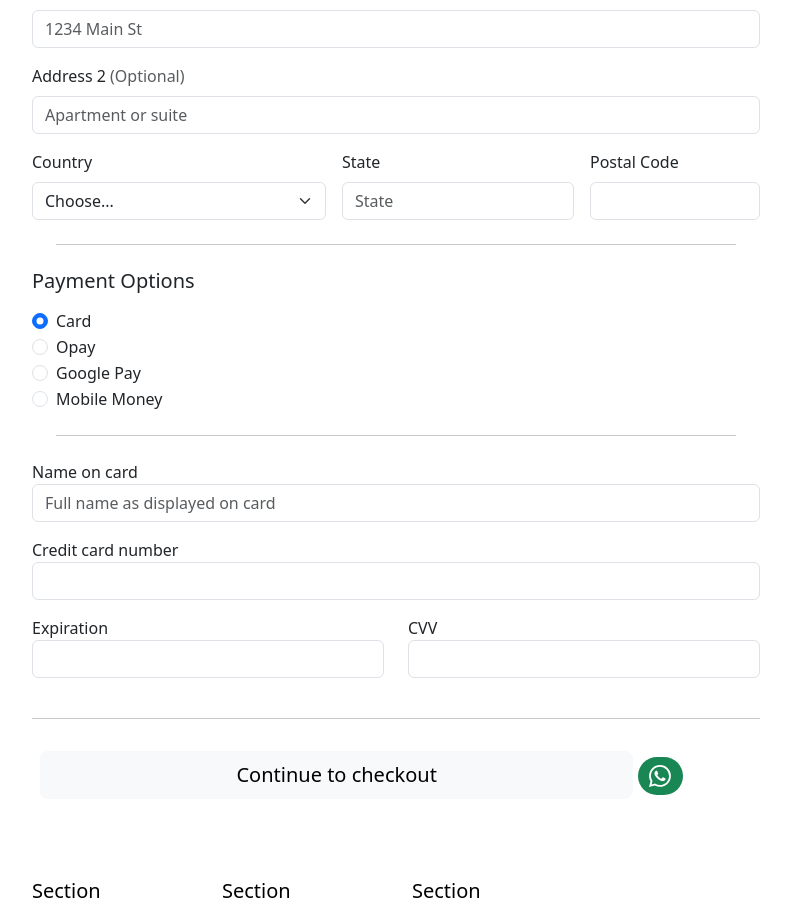
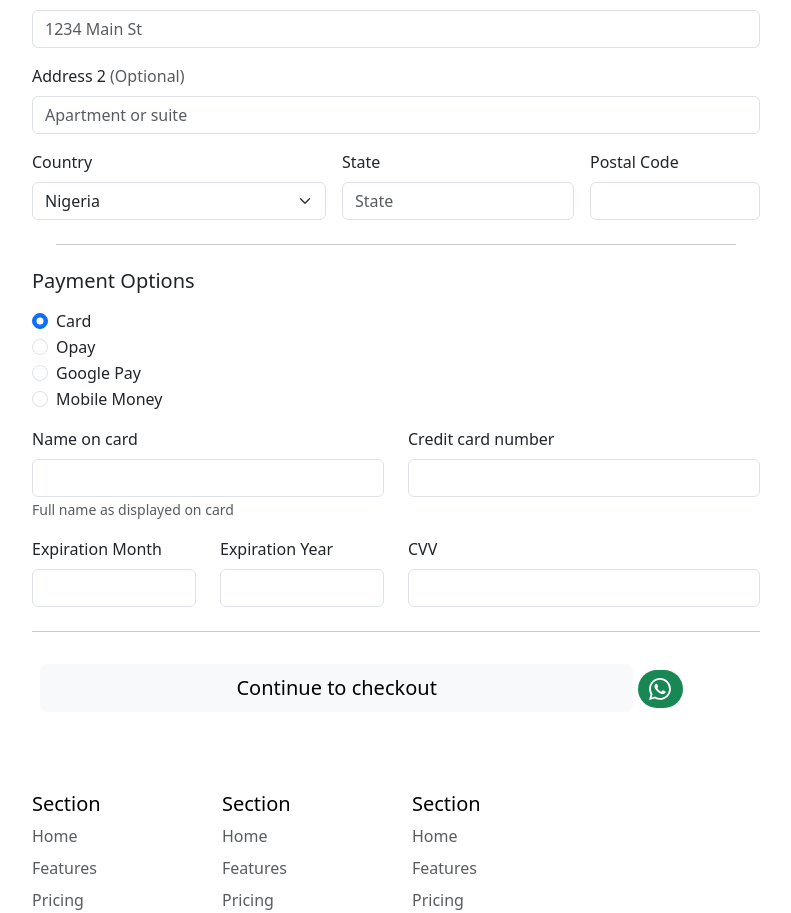
Before and after one commit to Andrew-nwaneri/cacic-store, a Flask app: page /checkout in a window 1280 px wide. Shown: the part 615-1528 px from the top of the page, without its empty margins (50-841 px from the left). Run offline with Flask 3, Linux system fonts and the light colour scheme; the visitor is signed in with stand-in values (Sample User, id 1); data that the repository does not hold is empty; some libraries are stand-ins or nearby versions; some web fonts are replaced.

Commit message:
payment methods added

```diff
--- a/main.py
+++ b/main.py
@@ -1,5 +1,5 @@
 import random
-
+import ast
 from flask import Flask, abort, render_template, redirect, url_for, flash, request, jsonify
 from flask_bootstrap import Bootstrap5
 from flask_login import UserMixin, login_user, LoginManager, current_user, logout_user, login_required
@@ -63,6 +63,8 @@
             encrypted_data[key] = self.encrypt(str(value), nonce)
 
         return encrypted_data
+
+alien = AESEncryptor(encryption_key=encryption_key)
 
 
 class Base(DeclarativeBase):
@@ -317,15 +319,9 @@
 def landing():
     return render_template("landing.html")
 
-# @app.route('/cart')
-# def cart():
-#         return render_template("cart.html")
 
 @app.route("/checkout", methods=["GET", "POST"])
 def cart():
-    cart_count = 0
-    total = 0
-    current_user_cart = 0
     trace_id = str(uuid.uuid4())
     idempotency_key = str(uuid.uuid4())
     access_token = token()
@@ -343,12 +339,19 @@
             price = items.amount * items.product.price
             prices.append(price)
         total = sum(prices)
-
+    else:
+        cart_count = 0
+        total = 0
+        current_user_cart = 0
     if request.method == "POST":
+        nonce = alien.generate_nonce(12)
         first_name = request.form.get("firstName")
         middle_name = request.form.get("middleName")
         last_name = request.form.get("lastName")
-        phone_number = request.form.get("phone-number")
+        if len(request.form.get("phone-number")) == 11:
+            phone_number = request.form.get("phone-number")[1:]
+        else:
+            phone_number = request.form.get("phone-number")
         mail = request.form.get("email")
         address = request.form.get("address")
         address2 = request.form.get("address2")
@@ -358,34 +361,98 @@
         country_code = request.form.get("country_code")
         country = request.form.get("country")
         payment_option = request.form.get("paymentMethod")
-        required_fields = {
-            "First Name": first_name,
-            "Last Name": last_name,
-            "Phone Number": phone_number,
-            "Email": mail,
-            "Address": address,
-            "State": state,
-            "Postal Code": post_code,
-            "Country": country,
-            "City": city,
-            "Country Code": country_code,
-            "Payment Option": payment_option
-        }
 
+        if payment_option == 'opay':
+            required_fields = {
+                "First Name": first_name,
+                "Last Name": last_name,
+                "Phone Number": phone_number,
+                "Email": mail,
+                "Address": address,
+                "State": state,
+                "Postal Code": post_code,
+                "Country": country,
+                "City": city,
+                "Country Code": country_code,
+                "Payment Option": payment_option,
+                "nonce": nonce
+            }
+
+        elif payment_option == "card":
+            holder = alien.encrypt(request.form.get("cc-name"), nonce=nonce)
+            cvv = alien.encrypt(request.form.get("cc-cvv"), nonce=nonce)
+            expiration_month = alien.encrypt(request.form.get("cc-month"), nonce=nonce)
+            expiration_year = alien.encrypt(request.form.get("cc-year"), nonce=nonce)
+            cc_number = alien.encrypt(request.form.get("cc-number"), nonce=nonce)
+            required_fields = {
+                "First Name": first_name,
+                "Last Name": last_name,
+                "Phone Number": phone_number,
+                "Email": mail,
+                "Address": address,
+                "State": state,
+                "Postal Code": post_code,
+                "Country": country,
+                "City": city,
+                "Country Code": country_code,
+                "Payment Option": payment_option,
+                "holder": holder,
+                "cvv": cvv,
+                "expiration_month": expiration_month,
+                "expiration_year": expiration_year,
+                "cc_number": cc_number,
+                "nonce": nonce
+            }
+
+        elif payment_option == "googlePay":
+            holder = request.form.get("googlePay-card-holder")
+            required_fields = {
+                "First Name": first_name,
+                "Last Name": last_name,
+                "Phone Number": phone_number,
+                "Email": mail,
+                "Address": address,
+                "State": state,
+                "Postal Code": post_code,
+                "Country": country,
+                "City": city,
+                "Country Code": country_code,
+                "Payment Option": payment_option,
+                "holder": holder,
+                "nonce": nonce
+            }
+
+        else:
+            mobile = request.form.get("mobile_number")
+            mobile_code = request.form.get("mobile_code")
+            network = request.form.get("mobileMoney-network")
+            required_fields = {
+                "First Name": first_name,
+                "Last Name": last_name,
+                "Phone Number": phone_number,
+                "Email": mail,
+                "Address": address,
+                "State": state,
+                "Postal Code": post_code,
+                "Country": country,
+                "City": city,
+                "Country Code": country_code,
+                "Payment Option": payment_option,
+                "mobile_code": mobile_code,
+                "network": network,
+                "mobile": mobile,
+                "nonce": nonce
+            }
         for field_name, value in required_fields.items():
             if not value:
+                print(required_fields)
                 flash(f"{field_name} is a required field.")
                 return render_template("processing.html", cart_count=cart_count)
-        try:
-            search_url = "https://api.flutterwave.cloud/developersandbox/customers/search"
-            search_data = {'page': 1, 'size': 10, 'email': current_user.email}
-            search_headers = {'Authorization': bearer, "X-Trace-Id": trace_id}
-            search_response = requests.post(search_url, headers=search_headers, json=search_data)
-            if not search_response.json()['data']:
-                credential_header = {'Authorization' : bearer, "X-Idempotency-Key": idempotency_key, "X-Trace-Id": trace_id}
-                if middle_name and address2:
-                    credential_data = {
-                    "address": {
+
+        credential_header = {'Authorization': bearer, "X-Idempotency-Key": idempotency_key, "X-Trace-Id": trace_id}
+        if middle_name and address2:
+            credential_data = {
+                "address": {
                     "city": city,
                     "country": country,
                     "line1": address,
@@ -403,129 +470,144 @@
                     "number": phone_number
                 },
                 "email": mail}
-                elif middle_name and not address2:
-                    credential_data = {
-                    "address": {
+        elif middle_name and not address2:
+            credential_data = {
+                "address": {
                     "city": city,
                     "country": country,
                     "line1": address,
                     "postal_code": post_code,
                     "state": state
-                    },
-                    "name": {
-                        "first": first_name,
-                        "middle": middle_name,
-                        "last": last_name
-                    },
-                    "phone": {
-                        "country_code": country_code,
-                        "number": phone_number
-                    },
-                    "email": mail}
-                elif address2 and not middle_name:
-                    credential_data = {
-                    "address": {
+                },
+                "name": {
+                    "first": first_name,
+                    "middle": middle_name,
+                    "last": last_name
+                },
+                "phone": {
+                    "country_code": country_code,
+                    "number": phone_number
+                },
+                "email": mail}
+        elif address2 and not middle_name:
+            credential_data = {
+                "address": {
                     "city": city,
                     "country": country,
                     "line1": address,
                     "line2": address2,
                     "postal_code": post_code,
                     "state": state
-                    },
-                    "name": {
-                        "first": first_name,
-                        "last": last_name
-                    },
-                    "phone": {
-                        "country_code": country_code,
-                        "number": phone_number
-                    },
-                    "email": mail}
-                else:
-                    credential_data = {
-                        "address": {
-                            "city": city,
-                            "country": country,
-                            "line1": address,
-                            "postal_code": post_code,
-                            "state": state
-                        },
-                        "name": {
-                            "first": first_name,
-                            "last": last_name
-                        },
-                        "phone": {
-                            "country_code": country_code,
-                            "number": phone_number
-                        },
-                        "email": mail}
-                credential_response = requests.post(url=url, headers=credential_header, json=credential_data)
-                if credential_response.json()["status"] == "success":
-                    return redirect(url_for('payment_method', cacic=bearer))
-                else:
-                    return jsonify(credential_response.json())
-
-            else:
-                print(search_response.json()['data'])
-                return redirect(url_for("payment_method", cart_count=cart_count, cacic=bearer))
+                },
+                "name": {
+                    "first": first_name,
+                    "last": last_name
+                },
+                "phone": {
+                    "country_code": country_code,
+                    "number": phone_number
+                },
+                "email": mail}
+        else:
+            credential_data = {
+                "address": {
+                    "city": city,
+                    "country": country,
+                    "line1": address,
+                    "postal_code": post_code,
+                    "state": state
+                },
+                "name": {
+                    "first": first_name,
+                    "last": last_name
+                },
+                "phone": {
+                    "country_code": country_code,
+                    "number": phone_number
+                },
+                "email": mail}
+        try:
+            search_url = 'https://api.flutterwave.cloud/developersandbox/customers/search'
+            search_data = {'page': 1, 'size': 10, 'email': current_user.email}
+            search_headers = {'Authorization': bearer, "X-Trace-Id": trace_id}
+            search_response = requests.post(search_url, headers=search_headers, json=search_data)
 
         except Exception as e:
-            print(e)
-            return jsonify({"STATUS": "Failed"})
+            return jsonify({
+                'success': False,
+                'message': f'{e}'
+            }), 500
+        if search_response.json()['data']:
+            update_url = f"https://api.flutterwave.cloud/developersandbox/customers/{search_response.json()['data'][0]['id']}"
+            update = requests.put(url=update_url, headers=credential_header, json=credential_data)
+            if update.json()["status"] == "success":
+                return redirect(
+                    url_for('pay', cacic=bearer, payment_option=payment_option, required_fields=required_fields,
+                            track_id=trace_id, id_key=idempotency_key, total=total))
+            else:
+                return jsonify(update.json())
+        else:
+            credential_response = requests.post(url=url, headers=credential_header, json=credential_data)
+            if credential_response.json()["status"] == "success":
+                return redirect(
+                    url_for('pay', cacic=bearer, payment_option=payment_option, required_fields=required_fields,
+                            track_id=trace_id, id_key=idempotency_key, total=total))
+            else:
+                return jsonify(credential_response.json())
     return render_template("processing.html", cart=current_user_cart, cart_count=cart_count, total=clean(total))
 
 
 @app.route("/payment", methods=["GET", "POST"])
 def pay():
-    method = request.args.get("method")
-    nonce = random.randint(100000000000, 999999999999)
+    transaction_reference = str(uuid.uuid4())
+    print(transaction_reference)
+    method = request.args.get("payment_option")
     bearer = request.args.get("cacic")
-    trace_id = request.args.get('trace')
+    trace_id = request.args.get('track_id')
     idempotency_key = request.args.get('id_key')
+    required_str = request.args.get("required_fields")
+    required = ast.literal_eval(required_str)
     url = 'https://api.flutterwave.cloud/developersandbox/payment-methods'
     header = {'Authorization': bearer, 'X-Trace-Id': trace_id, 'X-Idempotency-Key': idempotency_key}
-    print(nonce)
-    print(method)
-    print(trace_id)
-    print(idempotency_key)
-    print(bearer)
-    if method == "Card":
+    print(required)
+    if method == "card":
         data= {
         "type": "card",
         "card": {
-            "encrypted_card_number": "{{$encrypted_card_number}}",
-            "encrypted_expiry_month": "{{$encrypted_expiry_month}}",
-            "encrypted_expiry_year": "{{$encrypted_expiry_year}}",
-            "encrypted_cvv": "{{$encrypted_cvv}}",
-            "nonce": nonce}
+            "encrypted_card_number": required["cc_number"],
+            "encrypted_expiry_month": required["expiration_month"],
+            "encrypted_expiry_year": required["expiration_year"],
+            "encrypted_cvv": required["cvv"],
+            "nonce": required["nonce"]}
         }
         response = requests.post(url=url, headers=header, json=data)
+        return jsonify(response.json())
 
     elif method == "mobileMoney":
         data= {
             "type": "mobile_money",
             "mobile_money": {
-                "country_code": country_code,
-                "network": network,
-                "phone_number": phone_number
+                "country_code": required["mobile_code"],
+                "network": required["network"],
+                "phone_number": required["mobile_number"]
             }
             }
         response = requests.post(url=url, headers=header, json=data)
-
-    elif method == "Opay":
+        return jsonify(response.json())
+    elif method == "opay":
         data = {"type": "opay"}
         response = requests.post(url=url, headers=header, json=data)
+        return jsonify(response.json())
     elif method == "googlePay":
         data = {"type":"googlepay",
                 "googlepay":{
-                    "card_holder_name":"John Doe"
+                    "card_holder_name": required["holder"]
                 }
                 }
         response = requests.post(url=url, headers=header, json=data)
+        return jsonify(response.json())
     else:
         return jsonify({400 :{"Message": "Invalid Request"}})
-    return render_template("payment.html")
-
 
 
 @app.route("/delete/<int:post_id>")
--- a/templates/cart.html
+++ b/templates/cart.html
@@ -34,7 +34,7 @@
                 {% for items in cart %}
                 <li class="list-group-item d-flex justify-content-between align-items-center bg-white rounded shadow-sm p-3 mb-3 border">
                     <div class="d-flex align-items-center flex-grow-1">
-                        <a href="{{ url_for('view', item_id=items.id) }}" target="_blank" class="text-decoration-none text-dark d-flex align-items-center">
+                        <a href="{{ url_for('view', item_id=items.item_id) }}" target="_blank" class="text-decoration-none text-dark d-flex align-items-center">
                             <div class="product-img-container me-3">
                                 <img src="{{ items.product.img_url }}"
                                      alt="Product Thumbnail"
--- a/templates/processing.html
+++ b/templates/processing.html
@@ -42,7 +42,7 @@
         {% for items in cart %}
 <li class="list-group-item d-flex justify-content-between align-items-center bg-white rounded shadow-sm p-3 mb-3 border">
                     <div class="d-flex align-items-center flex-grow-1">
-                        <a href="{{ url_for('view', item_id=items.id) }}" target="_blank" class="text-decoration-none text-dark d-flex align-items-center">
+                        <a href="{{ url_for('view', item_id=items.item_id) }}" target="_blank" class="text-decoration-none text-dark d-flex align-items-center">
                             <div class="product-img-container me-3">
                                 <img src="{{ items.product.img_url }}"
                                      alt="Product Thumbnail"
@@ -102,7 +102,7 @@
 Please enter your shipping address.
 </div> </div>
     <div class="col-12"> <label for="address2" class="form-label">Address 2 <span class="text-body-secondary">(Optional)</span></label> <input type="text" class="form-control" id="address2" name="address2" placeholder="Apartment or suite"> </div>
-    <div class="col-md-5"> <label for="country" class="form-label">Country</label> <select class="form-select" id="country" required=""> <option value="">Choose...</option> <option value="NG">Nigeria</option> <option value="US">United States</option> <option value="UK">United Kingdom</option> <option value="CA">Canada</option> <option value="GH">Ghana</option> <option value="ZA">South Africa</option> </select> <div class="invalid-feedback">
+    <div class="col-md-5"> <label for="country" class="form-label">Country</label> <select class="form-select" id="country" name="country" required=""><option value="NG">Nigeria</option> <option value="US">United States</option> <option value="UK">United Kingdom</option> <option value="CA">Canada</option> <option value="GH">Ghana</option> <option value="ZA">South Africa</option> <option value="JP">Japan</option></select> <div class="invalid-feedback">
 Please select a valid country.
 </div> </div> <div class="col-md-4"> <label for="state" class="form-label">State</label><input type="text" class="form-control" id="state" name="state" placeholder="State" value="" required=""><div class="invalid-feedback">
 Please provide a valid state.
@@ -112,36 +112,29 @@
     <hr class="m-4">
 <h5 class="mb-3">Payment Options</h5>
 <div class="my-3">
-    <div class="form-check"> <input id="card" name="paymentMethod" type="radio" class="form-check-input" checked="" required=""> <label class="form-check-label" for="card">Card</label> </div>
-    <div class="form-check"> <input id="opay" name="paymentMethod" type="radio" class="form-check-input" required=""> <label class="form-check-label" for="opay">Opay</label> </div>
-    <div class="form-check"> <input id="googlePay" name="paymentMethod" type="radio" class="form-check-input" required=""> <label class="form-check-label" for="googlePay">Google Pay</label> </div>
-    <div class="form-check"> <input id="mobileMoney" name="paymentMethod" type="radio" class="form-check-input" required=""> <label class="form-check-label" for="mobileMoney">Mobile Money</label> </div>
+    <div class="form-check"> <input id="card" name="paymentMethod" value="card" type="radio" class="form-check-input" checked="" required=""> <label class="form-check-label" for="card">Card</label> </div>
+    <div class="form-check"> <input id="opay" name="paymentMethod" value="opay" type="radio" class="form-check-input" required=""> <label class="form-check-label" for="opay">Opay</label> </div>
+    <div class="form-check"> <input id="googlePay" name="paymentMethod" value="googlePay" type="radio" class="form-check-input" required=""> <label class="form-check-label" for="googlePay">Google Pay</label> </div>
+    <div class="form-check"> <input id="mobileMoney" name="paymentMethod" value="mobileMoney" type="radio" class="form-check-input" required=""> <label class="form-check-label" for="mobileMoney">Mobile Money</label> </div>
 </div>
 
-<hr class="m-4">
+<div id="card-form">
+    <div class="row gy-3"> <div class="col-md-6"> <label for="cc-name" class="form-label">Name on card</label> <input type="text" class="form-control" id="cc-name" name="cc-name" placeholder="" required=""> <small class="text-body-secondary">Full name as displayed on card</small> <div class="invalid-feedback">
+    Name on card is required
+    </div> </div> <div class="col-md-6"> <label for="cc-number" class="form-label">Credit card number</label> <input type="text" class="form-control" id="cc-number" name="cc-number" placeholder="" required=""> <div class="invalid-feedback">
+    Credit card number is required
+    </div> </div> <div class="col-md-3"> <label for="cc-month" class="form-label">Expiration Month</label> <input type="text" class="form-control" id="cc-month" name="cc-month" placeholder="" required=""> <div class="invalid-feedback">
+    Expiration date required
+    </div> </div>  <div class="col-md-3"> <label for="cc-year" class="form-label">Expiration Year</label> <input type="text" class="form-control" id="cc-year" name="cc-year" placeholder="" required=""> <div class="invalid-feedback">
+    Expiration date required
+    </div> </div> <div class="col-md-6"> <label for="cc-cvv" class="form-label">CVV</label> <input type="text" class="form-control" id="cc-cvv" name="cc-cvv" placeholder="" required=""> <div class="invalid-feedback">
+    Security code required
+    </div> </div></div>
 
-<div id="card-form">
-    <div class="mb-3">
-        <label for="card-holder">Name on card</label>
-        <input type="text" class="form-control" id="card-holder" placeholder="Full name as displayed on card">
-    </div>
-    <div class="mb-3">
-        <label for="card-number">Credit card number</label>
-        <input type="text" class="form-control" id="card-number">
-    </div>
-    <div class="row">
-        <div class="col-md-6 mb-3">
-            <label for="card-expiration">Expiration</label>
-            <input type="text" class="form-control" id="card-expiration">
-        </div>
-        <div class="col-md-6 mb-3">
-            <label for="card-cvv">CVV</label>
-            <input type="text" class="form-control" id="card-cvv">
-        </div>
-    </div>
+
 </div>
 
-        <div id="opay-form" style="display:none;"></div>
+<div id="opay-form" style="display:none;"></div>
 
 <div id="googlePay-form" style="display:none;">
     <div class="mb-3">
@@ -151,18 +144,19 @@
 </div>
 
 <div id="mobileMoney-form" style="display:none;">
-    <div class="mb-3">
-        <label for="mobileMoney-country-code">Country Code</label>
-        <input type="text" class="form-control" id="mobileMoney-country-code">
-    </div>
-    <div class="mb-3">
-        <label for="mobileMoney-phone-number">Phone Number</label>
-        <input type="text" class="form-control" id="mobileMoney-phone-number">
-    </div>
-    <div class="mb-3">
-        <label for="mobileMoney-network">Mobile Network</label>
-        <input type="text" class="form-control" id="mobileMoney-network">
-    </div>
+    <div class="row gy-3">
+<div class="col-md-3"> <label for="mobile_code" class="form-label">Country code</label><input type="number" class="form-control" id="mobile_code" name="mobile_code" placeholder="Country Code"><div class="invalid-feedback">
+Please select a valid country code.
+</div> </div>
+    <div class="col-md-9"> <label for="phone-number" class="form-label">Phone number</label> <div class="input-group has-validation"> <span class="input-group-text"><svg xmlns="http://www.w3.org/2000/svg" width="16" height="16" fill="currentColor" class="bi bi-telephone" viewBox="0 0 16 16">
+  <path d="M3.654 1.328a.678.678 0 0 0-1.015-.063L1.605 2.3c-.483.484-.661 1.169-.45 1.77a17.6 17.6 0 0 0 4.168 6.608 17.6 17.6 0 0 0 6.608 4.168c.601.211 1.286.033 1.77-.45l1.034-1.034a.678.678 0 0 0-.063-1.015l-2.307-1.794a.68.68 0 0 0-.58-.122l-2.19.547a1.75 1.75 0 0 1-1.657-.459L5.482 8.062a1.75 1.75 0 0 1-.46-1.657l.548-2.19a.68.68 0 0 0-.122-.58zM1.884.511a1.745 1.745 0 0 1 2.612.163L6.29 2.98c.329.423.445.974.315 1.494l-.547 2.19a.68.68 0 0 0 .178.643l2.457 2.457a.68.68 0 0 0 .644.178l2.189-.547a1.75 1.75 0 0 1 1.494.315l2.306 1.794c.829.645.905 1.87.163 2.611l-1.034 1.034c-.74.74-1.846 1.065-2.877.702a18.6 18.6 0 0 1-7.01-4.42 18.6 18.6 0 0 1-4.42-7.009c-.362-1.03-.037-2.137.703-2.877z"/>
+</svg></span> <input type="text" class="form-control" id="mobile_number" name="mobile_number" placeholder="Phone Number" required=""> <div class="invalid-feedback">
+        Your phone number is required.</div>
+    </div></div></div>
+
+    <div class="col-md-5"> <label for="mobileMoney-network" class="form-label">Mobile network</label> <select class="form-select" id="mobileMoney-network" required="" name="mobileMoney-network"> <option value="">Choose...</option> <option value="MTN">MTN</option> <option value="GLO">GLO</option> <option value="AIRTEL">AIRTEL</option> <option value="ETISALAT">ETISALAT</option> </select> <div class="invalid-feedback">
+Please select your network.
+</div> </div>
 </div>
     <hr class="my-4">
         <div class="p-2">
```
